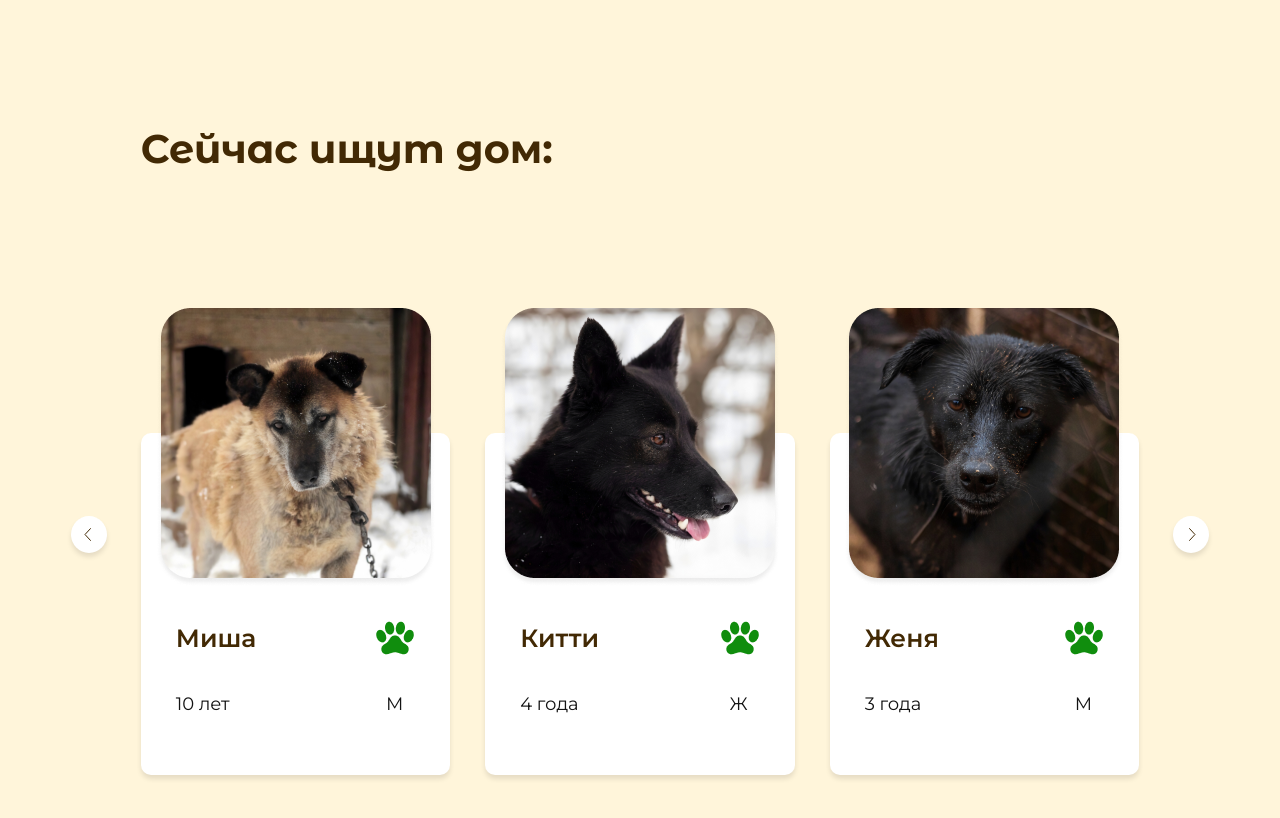
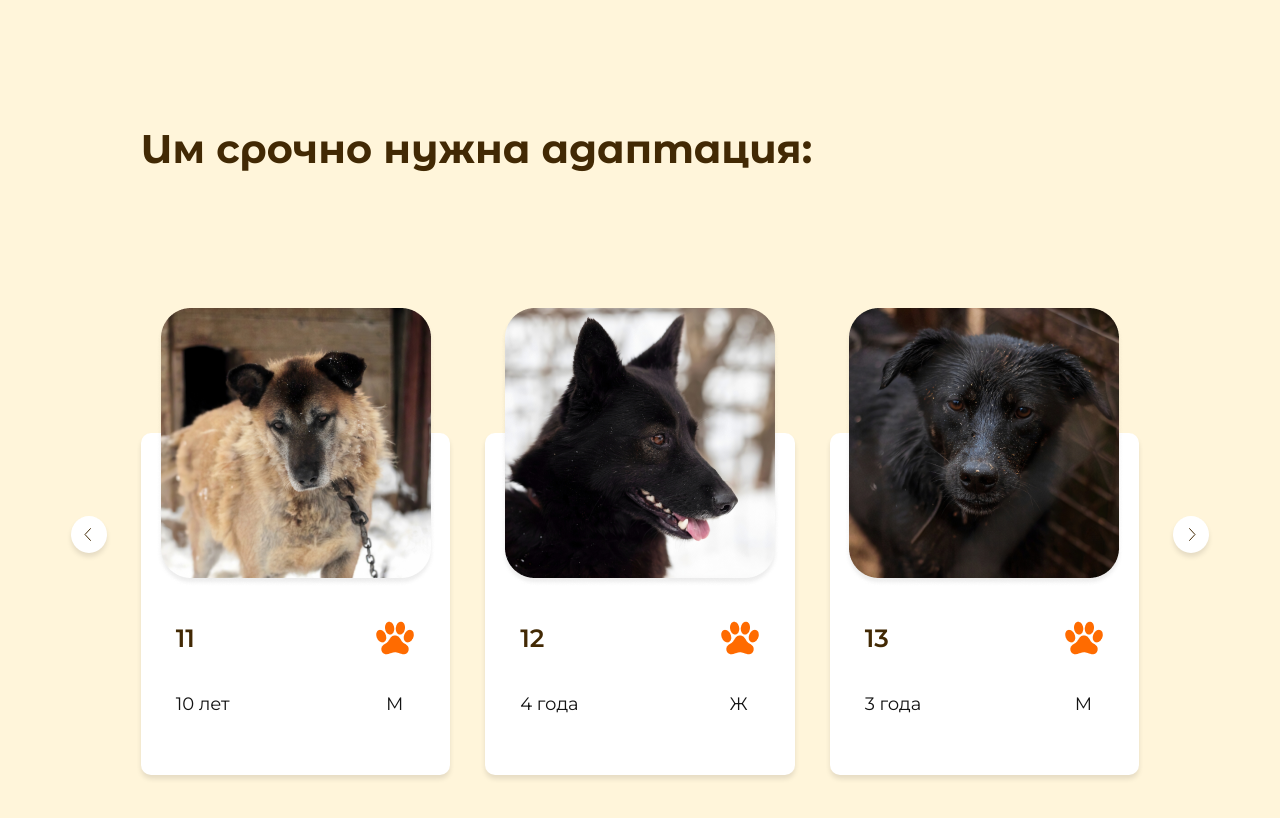
Before and after one commit to eireensid/animal-shelter, a Next.js app: page /walks-with-dogs in a window 1280 px wide. Shown: the part 3020-3838 px from the top of the page. Built offline with nearby package versions, Linux system fonts and the light colour scheme.

Commit message:
animal carousel paw filter

```diff
--- a/components/AnimalCard.js
+++ b/components/AnimalCard.js
@@ -1,7 +1,10 @@
 import styles from '~/styles/components/AnimalCard.module.scss'
 
-export default function AnimalCard({photo, name, paw, age, sex}) {
-
+export default function AnimalCard({animal}) {
+  if (!animal) return <>
+    <div className={styles.findCarouselCard} style={{ opacity: 0 }}></div>
+  </>
+  const {photo, name, paw, age, sex} = animal
   return <>
     <div className={styles.findCarouselCard}>
       <div className={styles.petImgBlock}>
--- a/components/AnimalCarousel.js
+++ b/components/AnimalCarousel.js
@@ -1,19 +1,20 @@
+import {useState} from 'react'
 import useCarousel from '~/hooks/useCarousel'
 import AnimalCard from '~/components/AnimalCard'
 import styles from '~/styles/components/AnimalCarousel.module.scss'
 
-export default function AnimalCarousel({animals}) {
+export default function AnimalCarousel({animals, animalCarouselTitle}) {
   const { curItems, prevSlide, nextSlide } = useCarousel(animals, 3)
 
   return <>
     <div className={styles.findCarouselCard}>
-      <h2 className={styles.findHomeTitle}>Сейчас ищут дом:</h2>
+      <h2 className={styles.findHomeTitle}>{animalCarouselTitle}</h2>
       <div className={styles.findCarouselBlock}>
         <div onClick={prevSlide} className={`${styles.findCarouselArrowLeft} ${styles.findCarouselArrow}`}>
           <img src="/img/arrow-left.svg" alt="влево"/>
         </div>
         {curItems.map((animal, index) => (
-          <AnimalCard name={animal.name} paw={animal.paw} age={animal.age} sex={animal.sex} photo={animal.photo} key={index}/>
+          <AnimalCard animal={animal} key={index}/>
         ))}
         <div onClick={nextSlide} className={`${styles.findCarouselArrowRight} ${styles.findCarouselArrow}`}>
           <img src="/img/arrow-right.svg" alt="вправо"/>
--- a/hooks/useCarousel.js
+++ b/hooks/useCarousel.js
@@ -12,6 +12,9 @@ export default function useCarousel (items, count) {
       endIndex = items.length
     }
     const newCurItems = items.slice(startIndex, endIndex)
+    while (newCurItems.length < count) {
+      newCurItems.push(null)
+    }
     setCurItems(newCurItems)
   }, [activeIndex])
 
--- a/pages/_app.js
+++ b/pages/_app.js
@@ -3,16 +3,30 @@ import '~/styles/main.scss'
 
 export default function MyApp({Component, pageProps}) {
   const [animals, setAnimals] = useState([
-    {name: "Миша", paw: "looking-for-home.png", age: "10 лет", sex: "М", photo: "Misha.png"},
-    {name: "Китти", paw: "looking-for-home.png", age: "4 года", sex: "Ж", photo: "Kitty.png"},
-    {name: "Женя", paw: "looking-for-home.png", age: "3 года", sex: "М", photo: "Zhenya.png"},
-    {name: "Миша1", paw: "looking-for-home.png", age: "10 лет", sex: "М", photo: "Misha.png"},
-    {name: "Китти1", paw: "looking-for-home.png", age: "4 года", sex: "Ж", photo: "Kitty.png"},
-    {name: "Женя1", paw: "looking-for-home.png", age: "3 года", sex: "М", photo: "Zhenya.png"},
-    {name: "Миша2", paw: "looking-for-home.png", age: "10 лет", sex: "М", photo: "Misha.png"},
-    {name: "Китти2", paw: "looking-for-home.png", age: "4 года", sex: "Ж", photo: "Kitty.png"},
-    {name: "Женя2", paw: "looking-for-home.png", age: "3 года", sex: "М", photo: "Zhenya.png"},
-    {name: "Женя3", paw: "looking-for-home.png", age: "3 года", sex: "М", photo: "Zhenya.png"}
+    {name: "1", paw: "looking-for-home.png", age: "10 лет", sex: "М", photo: "Misha.png"},
+    {name: "2", paw: "looking-for-home.png", age: "4 года", sex: "Ж", photo: "Kitty.png"},
+    {name: "3", paw: "looking-for-home.png", age: "3 года", sex: "М", photo: "Zhenya.png"},
+    {name: "4", paw: "looking-for-home.png", age: "10 лет", sex: "М", photo: "Misha.png"},
+    {name: "5", paw: "looking-for-home.png", age: "4 года", sex: "Ж", photo: "Kitty.png"},
+    {name: "6", paw: "looking-for-home.png", age: "3 года", sex: "М", photo: "Zhenya.png"},
+    {name: "7", paw: "looking-for-home.png", age: "10 лет", sex: "М", photo: "Misha.png"},
+    {name: "8", paw: "looking-for-home.png", age: "4 года", sex: "Ж", photo: "Kitty.png"},
+    {name: "9", paw: "looking-for-home.png", age: "3 года", sex: "М", photo: "Zhenya.png"},
+    {name: "10", paw: "looking-for-home.png", age: "3 года", sex: "М", photo: "Zhenya.png"},
+
+    {name: "11", paw: "need-adoptation.png", age: "10 лет", sex: "М", photo: "Misha.png"},
+    {name: "12", paw: "need-adoptation.png", age: "4 года", sex: "Ж", photo: "Kitty.png"},
+    {name: "13", paw: "need-adoptation.png", age: "3 года", sex: "М", photo: "Zhenya.png"},
+    {name: "14", paw: "need-adoptation.png", age: "10 лет", sex: "М", photo: "Misha.png"},
+    {name: "15", paw: "need-adoptation.png", age: "4 года", sex: "Ж", photo: "Kitty.png"},
+
+    {name: "16", paw: "need-guardian.png", age: "10 лет", sex: "М", photo: "Misha.png"},
+    {name: "17", paw: "need-guardian.png", age: "4 года", sex: "Ж", photo: "Kitty.png"},
+    {name: "18", paw: "need-guardian.png", age: "3 года", sex: "М", photo: "Zhenya.png"},
+    {name: "19", paw: "need-guardian.png", age: "10 лет", sex: "М", photo: "Misha.png"},
+    {name: "20", paw: "need-guardian.png", age: "4 года", sex: "Ж", photo: "Kitty.png"},
+    {name: "21", paw: "need-guardian.png", age: "3 года", sex: "М", photo: "Zhenya.png"},
+    {name: "22", paw: "need-guardian.png", age: "10 лет", sex: "М", photo: "Misha.png"}
   ])
   return (
     <>
--- a/pages/basic-needs-of-teremok.js
+++ b/pages/basic-needs-of-teremok.js
@@ -7,6 +7,9 @@ import BankCard from '~/components/BankCard'
 import styles from '~/styles/basicNeedsOfTeremok.module.scss'
 
 export default function BasicNeedsOfTeremok({title='Нужды приюта', animals}) {
+  const filteredAnimals = animals.filter((item) => {
+    return item.paw === "looking-for-home.png"
+  })
   return <MainLayout>
     <section>
       <div className={styles.needsBlock}>
@@ -94,7 +97,7 @@ export default function BasicNeedsOfTeremok({title='Нужды приюта', an
     </section>
     <section>
       <div className={`${styles.animalCarouselWrapper} ${styles.pagePaddings}`}>
-        <AnimalCarousel animals={animals}/>
+        <AnimalCarousel animals={filteredAnimals} animalCarouselTitle="Сейчас ищут дом:"/>
       </div>
     </section>
     <section>
--- a/pages/guardianship-and-adaptation.js
+++ b/pages/guardianship-and-adaptation.js
@@ -7,6 +7,9 @@ import BankCard from '~/components/BankCard'
 import styles from '~/styles/guardianshipAndAdoptation.module.scss'
 
 export default function GuardianshipAndAdoptation({title='Опекунство и адаптация', animals}) {
+  const filteredAnimals = animals.filter((item) => {
+    return item.paw === "need-guardian.png"
+  })
   return <MainLayout>
     <section>
       <div className={styles.guardianshipAdoptationBlock}>
@@ -112,7 +115,7 @@ export default function GuardianshipAndAdoptation({title='Опекунство
     </section>
     <section>
       <div className={`${styles.animalCarouselWrapper} ${styles.pagePaddings}`}>
-        <AnimalCarousel animals={animals}/>
+        <AnimalCarousel animals={filteredAnimals} animalCarouselTitle="Им нужен опекун:"/>
       </div>
     </section>
     <section>
--- a/pages/walks-with-dogs.js
+++ b/pages/walks-with-dogs.js
@@ -7,6 +7,9 @@ import BankCard from '~/components/BankCard'
 import styles from '~/styles/walksWithDogs.module.scss'
 
 export default function WalksWithDogs({title='Прогулки с собаками', animals}) {
+  const filteredAnimals = animals.filter((item) => {
+    return item.paw === "need-adoptation.png"
+  })
   return <MainLayout>
     <section>
       <div className={styles.walksBlock}>
@@ -64,7 +67,7 @@ export default function WalksWithDogs({title='Прогулки с собакам
     </section>
     <section>
       <div className={`${styles.animalCarouselWrapper} ${styles.pagePaddings}`}>
-        <AnimalCarousel animals={animals}/>
+        <AnimalCarousel animals={filteredAnimals} animalCarouselTitle="Им срочно нужна адаптация:"/>
       </div>
     </section>
     <section>
```
Also changed, not shown: pages/index.js (+5 -20 lines).
